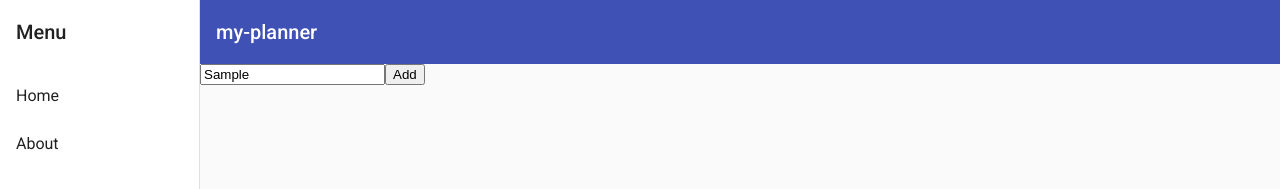
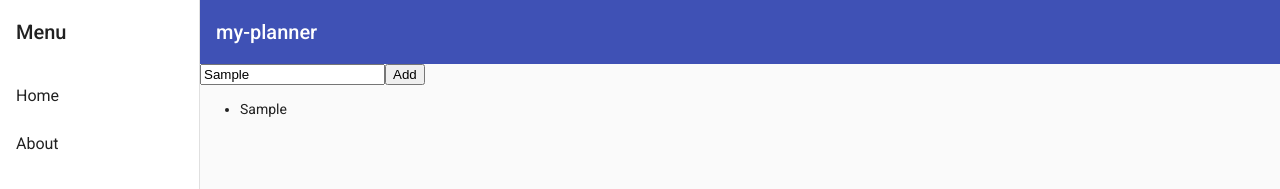
Before and after one commit to ninaeberle/my-planner, an Angular app: page / in a window 1280 px wide. Both pictures are taken after typing "Sample" into the empty fields and a click on the button "Add". Shown: the top 189 px of the page. Built offline with nearby package versions, Linux system fonts and the light colour scheme.

Commit message:
added basic possibility for user input und display in a list

```diff
--- a/src/app/event.service.ts
+++ b/src/app/event.service.ts
@@ -12,6 +12,7 @@ export class EventService extends Dexie {
   events: Dexie.Table<Event, string>;
 
   constructor() {
+
     super('EventsDatabase');
     this.version(1).stores({
       events: 'id'
--- a/src/app/events/events.component.html
+++ b/src/app/events/events.component.html
@@ -1,2 +1,7 @@
 <input type="text" #input>
-    <button   button (click)="add(input.value)">Add</button>
+<button (click)="add(input.value)">Add</button>
+<ul>
+    <li *ngFor="let event of events">
+        {{ event.title }}
+    </li>
+</ul>
--- a/src/app/events/events.component.ts
+++ b/src/app/events/events.component.ts
@@ -1,6 +1,6 @@
 import { Component, OnInit } from '@angular/core';
 import { EventService } from './../event.service';
-
+import { Event } from '../event';
 
 
 @Component({
@@ -9,15 +9,20 @@ import { EventService } from './../event.service';
   styleUrls: ['./events.component.css']
 })
 export class EventsComponent implements OnInit {
+  events: Event[] = []; // Eintrag in Array speichern
 
   constructor(private eventService: EventService) { }
 
-
   ngOnInit(): void {
+    this.getAll();
+  }
+  async getAll() {
+    this.events = await this.eventService.getAll();
   }
 
   async add(title: string) {
     await this.eventService.add(title); // Eintrag hinzufügen
+    this.getAll();
   }
 
 }
```
